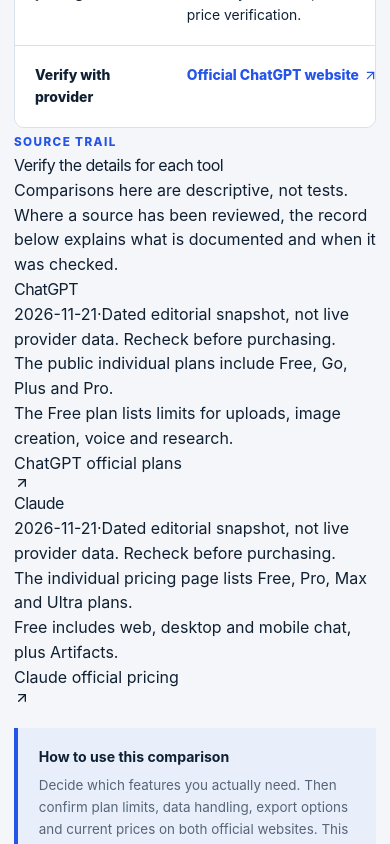
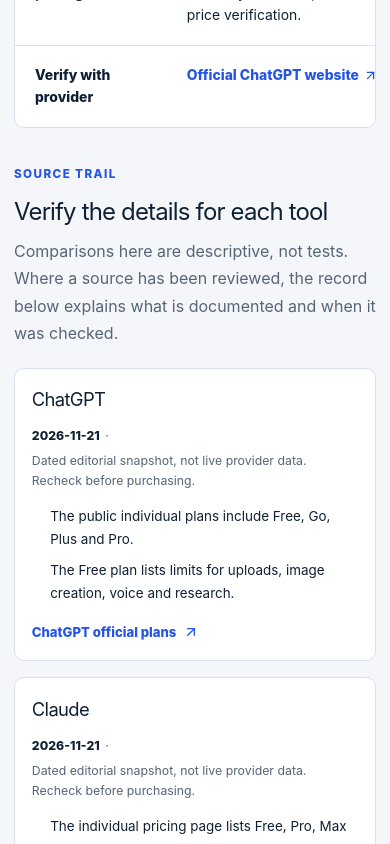
Before and after one commit to syleriofficial/Decodista, a Next.js app: page /ai-tools/compare in a window 390 px wide. Shown: the part 1480-2324 px from the top of the page. Built offline with nearby package versions, Linux system fonts and the light colour scheme; no server answers.

Commit message:
style(ai-tools): show readable source evidence and dated review warnings

```diff
--- a/app/ai-tools/ai-tools.css
+++ b/app/ai-tools/ai-tools.css
@@ -487,3 +487,66 @@
   .ai-tools-alternatives-fields button { width:100%; }
   .ai-tools-feature-hero h1 { font-size:clamp(2.25rem,8vw,3.25rem); }
 }
+
+
+/* Manual evidence checks: dates, source links, and visible stale indicators. */
+.ai-tools-evidence-status {
+  display: flex;
+  align-items: baseline;
+  flex-wrap: wrap;
+  gap: .35rem;
+  color: var(--muted);
+  font-size: .77rem;
+  line-height: 1.6;
+  margin: .75rem 0;
+}
+.ai-tools-evidence-status time { font-weight: 850; color: var(--ink); }
+.ai-tools-evidence-status.is-stale {
+  border-left: 3px solid #af6b20;
+  padding: .6rem .8rem;
+  background: var(--edition-panel);
+  color: var(--ink);
+}
+.ai-tools-profile-evidence-list {
+  list-style: disc;
+  padding-left: 1.3rem;
+  margin: 1rem 0;
+  display: grid;
+  gap: .7rem;
+  line-height: 1.7;
+  font-size: .91rem;
+}
+.ai-tools-evidence-caveat { font-style: italic; }
+.ai-tools-evidence-source {
+  display: inline-flex;
+  align-items: center;
+  gap: .4rem;
+  color: var(--signal);
+  font-size: .85rem;
+  font-weight: 850;
+  text-decoration: underline;
+  text-underline-offset: 3px;
+}
+.ai-tools-compare-evidence { margin-top: clamp(2rem, 4vw, 3.5rem); }
+.ai-tools-compare-evidence h2 {
+  font-size: clamp(1.5rem, 2.6vw, 2.1rem);
+  margin: .5rem 0;
+}
+.ai-tools-compare-evidence > p { color: var(--muted); line-height: 1.7; max-width: 730px; }
+.ai-tools-compare-evidence-grid { display: grid; grid-template-columns: repeat(2, minmax(0, 1fr)); gap: 1rem; margin-top: 1.3rem; }
+.ai-tools-compare-evidence-card {
+  padding: 1.3rem;
+  border-radius: var(--tools-radius);
+  border: 1px solid var(--line);
+  background: var(--surface);
+  min-width: 0;
+}
+.ai-tools-compare-evidence-card h3 { font-size: 1.15rem; margin: 0; }
+.ai-tools-compare-evidence-card ul { padding-left: 1.15rem; margin: .9rem 0; display: grid; gap: .5rem; font-size: .84rem; line-height: 1.7; }
+.ai-tools-compare-evidence-card p { font-size: .86rem; line-height: 1.7; color: var(--muted); }
+.ai-tools-compare-evidence-card > a { display: inline-flex; align-items: center; gap: .4rem; color: var(--signal); font-weight: 800; font-size: .82rem; }
+.ai-tools-compare-evidence-card > a:hover { text-decoration: underline; }
+@media (max-width: 650px) {
+  .ai-tools-compare-evidence-grid { grid-template-columns: 1fr; }
+  .ai-tools-compare-evidence-card { padding: 1.05rem; }
+}
```
